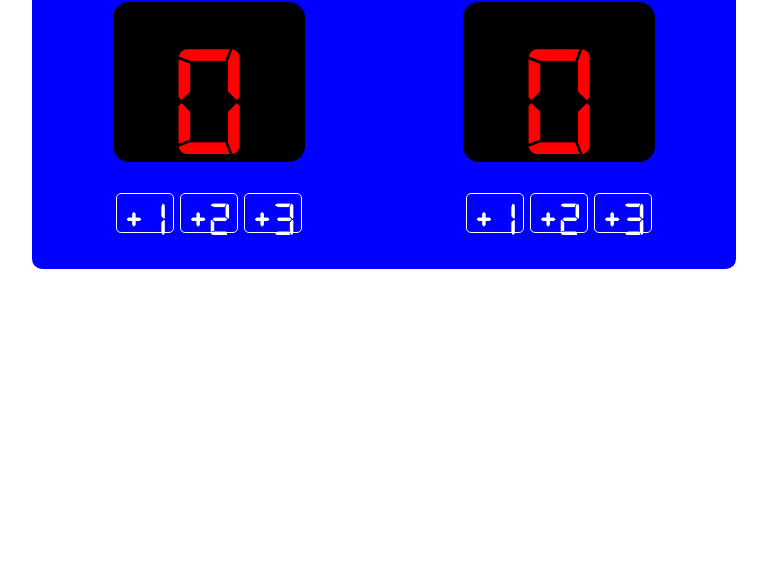
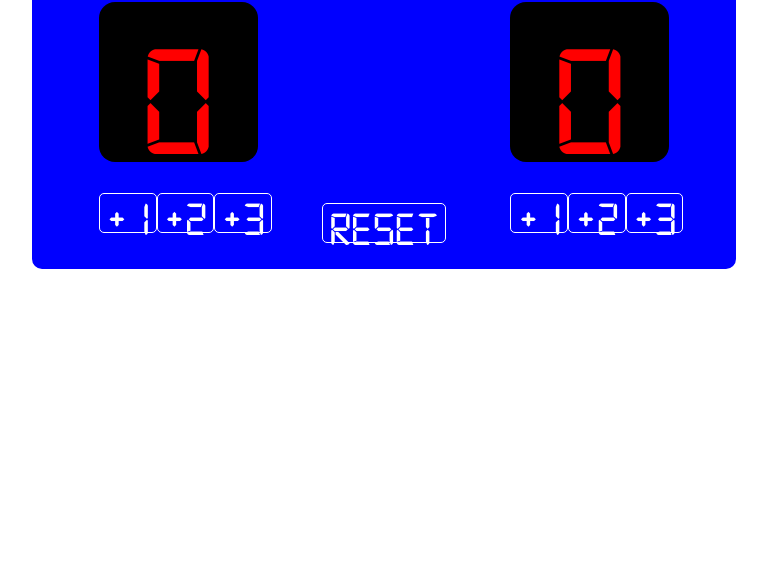
Before and after one commit to vodkarolo/scoreboard, a plain HTML site: page index.html in a window 1280 px wide. Shown: the part 222-800 px from the top of the page, without its empty margins (256-1023 px from the left). Drawn offline with Linux system fonts and the light colour scheme.

Commit message:
add reset button

```diff
--- a/index.css
+++ b/index.css
@@ -27,6 +27,13 @@ h3 {
     margin: 2rem auto 1rem auto
 
 }
+
+.reset-btn {
+    display: flex;
+    flex-direction: column;
+    justify-content: end;
+}
+
 
 .team {
     width: 500px;
--- a/index.html
+++ b/index.html
@@ -15,6 +15,9 @@
                     <button onclick="plusThreeHome()" class="button">+3</button>
                 </div>
             </div>
+            <div class="reset-btn">
+                <button id="reset-btn" class="button">Reset</button>
+            </div>
             <div class="team">
                 <h3>Unicorns</h3>
                 <div id="guest-score" class="score-box">
--- a/index.js
+++ b/index.js
@@ -1,6 +1,13 @@
 var homeScore = document.getElementById("home-score")
 
 var guestScore = document.getElementById("guest-score")
+
+const resetBtn = document.getElementById("reset-btn")
+
+resetBtn.addEventListener("click", function(){
+    homeScore.textContent = "0"
+    guestScore.textContent = "0"
+})
 
 
 
```
